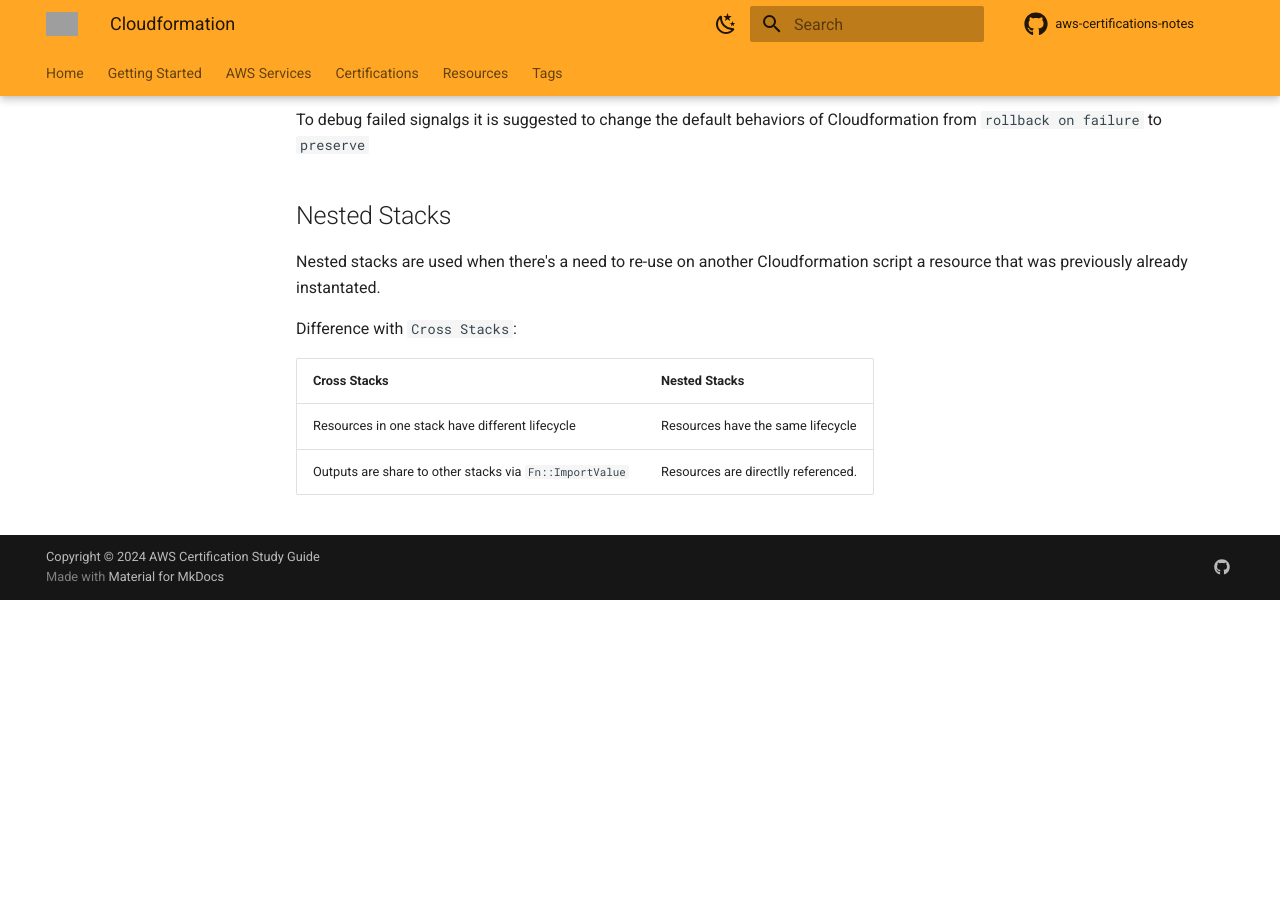
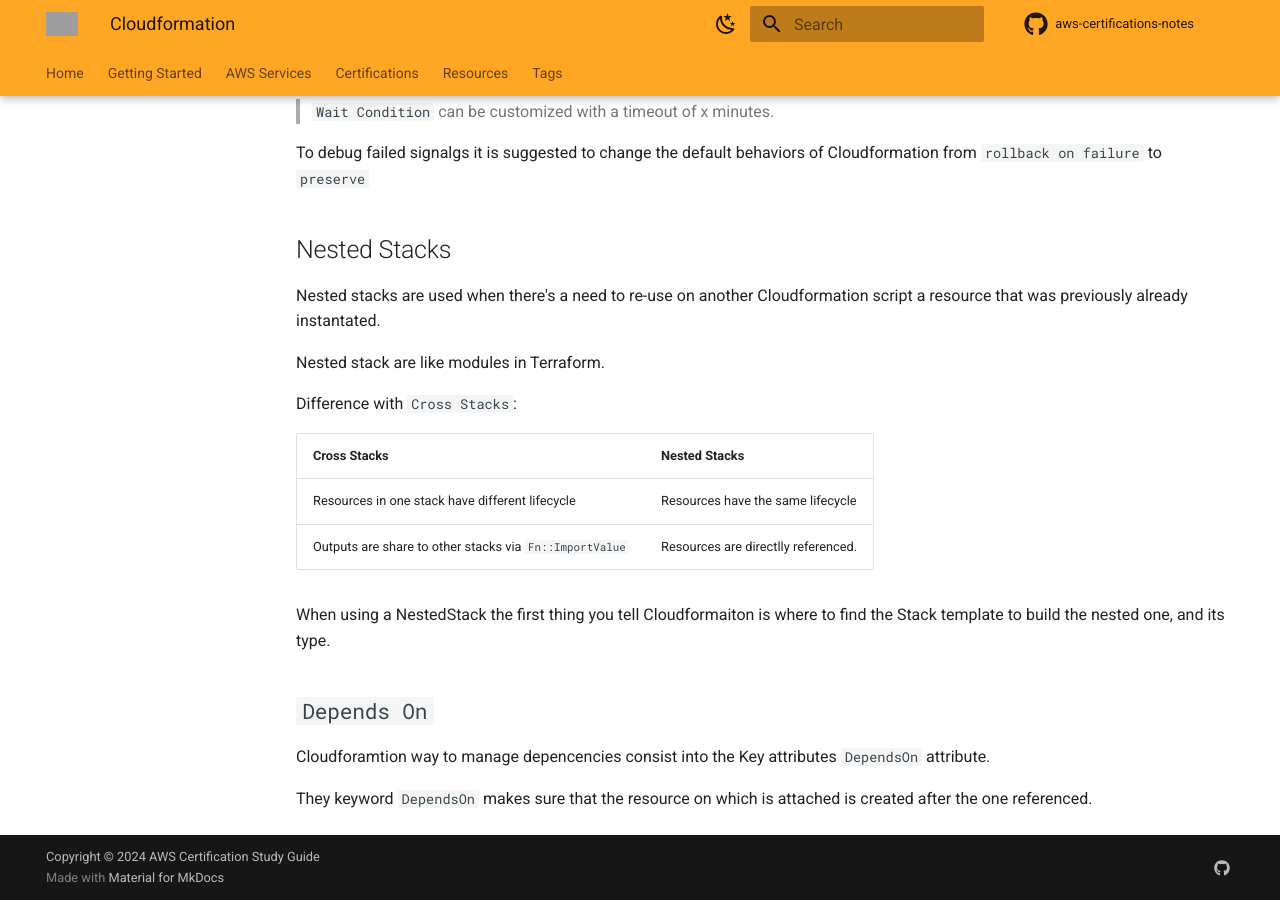
Before and after one commit to Bozz95/aws-certifications-notes, an MkDocs documentation site: the page built from docs/services/iac/cloudformation.md, in a window 1280 px wide and 900 px high, scrolled down 9257 px. Built offline with MkDocs 1.6.1 and Material for MkDocs 9.7.7, drawn with Linux system fonts in a browser that asks for light colours; comment, search, counter and statistics services are not loaded; before the commit the page ends 9857 px from its top, so only the background shows below that; grey boxes are pictures that could not be loaded.

Commit message:
docs: dependsOn and nested stack additional info

```diff
--- a/docs/services/iac/cloudformation.md
+++ b/docs/services/iac/cloudformation.md
@@ -30,6 +30,7 @@
     - [`cfn-init`](#cfn-init)
     - [`cfn-signal` and Wait Conditions](#cfn-signal-and-wait-conditions)
 - [Nested Stacks](#nested-stacks)
+- [`Depends On`](#depends-on)
 
 ## Intro
 
@@ -353,9 +354,19 @@
 
 Nested stacks are used when there's a need to re-use on another Cloudformation script a resource that was previously already instantated.
 
+Nested stack are like modules in Terraform.
+
 Difference with `Cross Stacks`:
 
 | Cross Stacks                                            | Nested Stacks                       |
 | ------------------------------------------------------- | ----------------------------------- |
 | Resources in one stack have different lifecycle         | Resources have the same lifecycle   |
 | Outputs are share to other stacks via `Fn::ImportValue` | Resources are directlly referenced. |
+
+When using a NestedStack the first thing you tell Cloudformaiton is where to find the Stack template to build the nested one, and its type.
+
+## `Depends On`
+
+Cloudforamtion way to manage depencencies consist into the Key attributes `DependsOn` attribute.
+
+They keyword `DependsOn` makes sure that the resource on which is attached is created after the one referenced.
```
